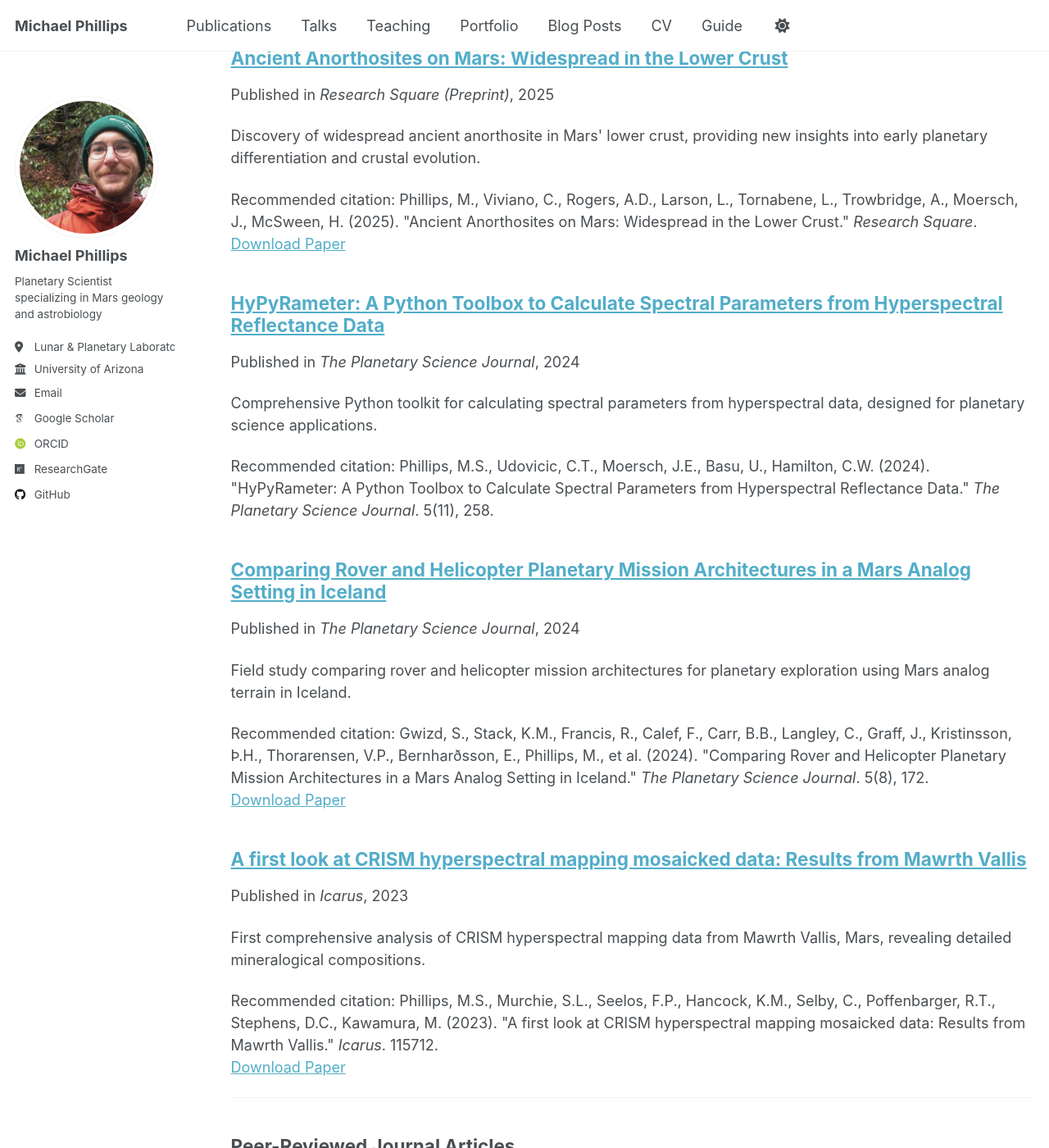
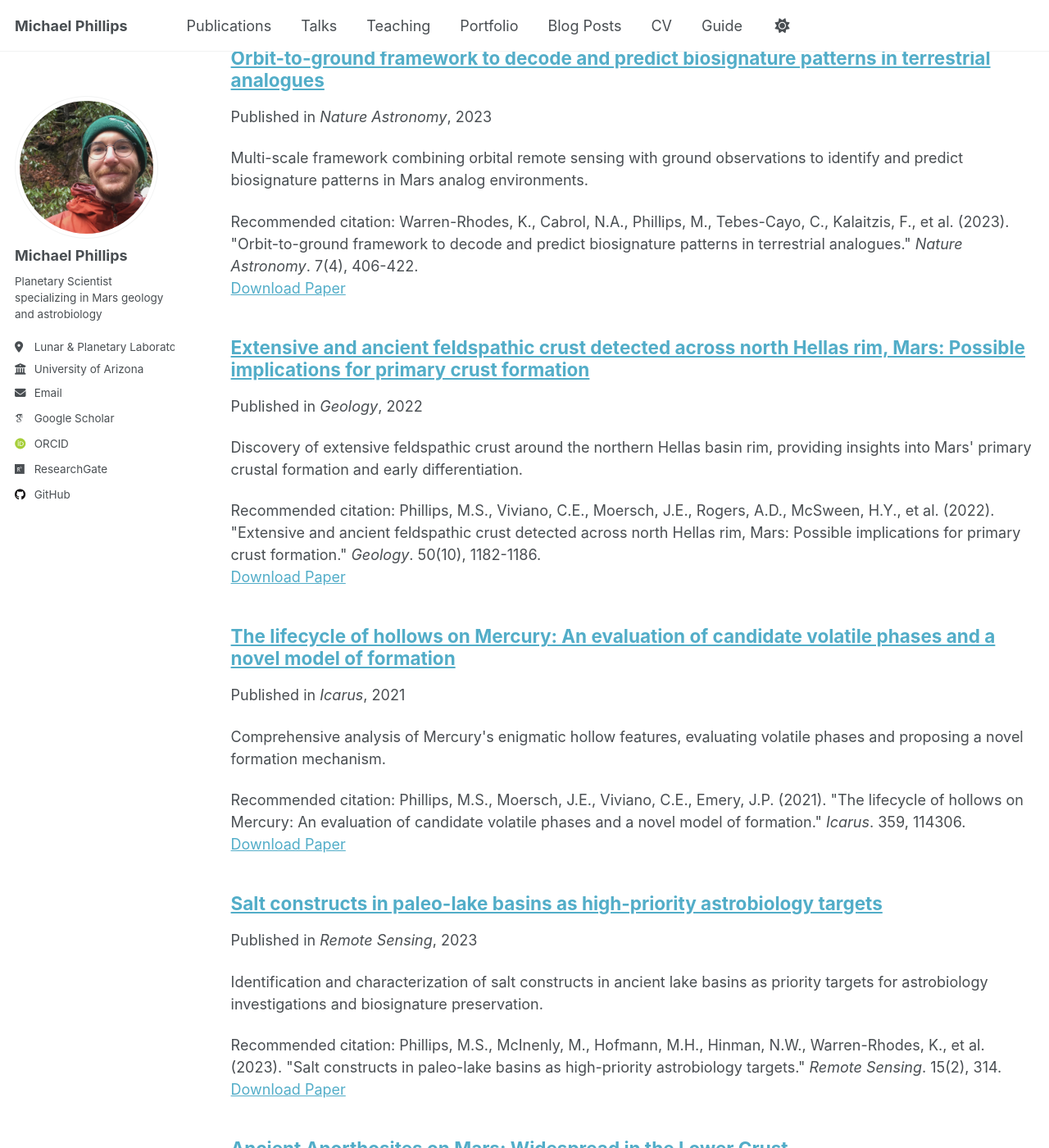
Before and after one commit to Michael-S-Phillips/michael-s-phillips.github.io, a Jekyll site: the page built from _pages/publications.md, in a window 1280 px wide and 1400 px high, scrolled down 361 px. Shown: the whole window at 82% size. Built offline with Jekyll 4.4.1, drawn with Linux system fonts in a browser that asks for light colours; some web fonts are replaced; a script that is not in the unit is left out; some of the changed text lies outside the part shown.

Commit message:
update pubs page

```diff
--- a/_pages/publications.md
+++ b/_pages/publications.md
@@ -13,7 +13,7 @@ For citation metrics and full publication list, see my [Google Scholar](https://
 
 ## Featured Publications
 
-{% assign featured_papers = "2025-06-01-ancient-anorthosites-mars-2025,2024-11-01-hypyrameter-python-toolbox-2024,2024-08-01-rover-helicopter-mars-analog-iceland-2024,2023-07-01-crism-hyperspectral-mawrth-vallis-2023" | split: "," %}
+{% assign featured_papers = "2023-04-01-orbit-to-ground-biosignature-framework-2023,2022-10-01-feldspathic-crust-hellas-geology-2022,2021-09-01-mercury-hollows-lifecycle-2021,2023-02-01-salt-constructs-astrobiology-targets-2023,2025-06-01-ancient-anorthosites-mars-2025" | split: "," %}
 
 {% for paper_id in featured_papers %}
   {% for post in site.publications %}
@@ -28,7 +28,7 @@ For citation metrics and full publication list, see my [Google Scholar](https://
 
 ## Peer-Reviewed Journal Articles
 
-{% assign journal_venues = "The Planetary Science Journal,Icarus,Frontiers in Astronomy and Space Sciences,Earth Surface Processes and Landforms,Science of the Total Environment,Bulletin of the American Astronomical Society" | split: "," %}
+{% assign journal_venues = "Nature Astronomy,Geology,The Planetary Science Journal,Icarus,Frontiers in Astronomy and Space Sciences,Earth Surface Processes and Landforms,Science of the Total Environment,Remote Sensing,Bulletin of the American Astronomical Society" | split: "," %}
 
 {% for post in site.publications reversed %}
   {% if journal_venues contains post.venue %}
--- /dev/null
+++ b/_publications/2021-09-01-mercury-hollows-lifecycle-2021.md
@@ -0,0 +1,15 @@
+---
+title: "The lifecycle of hollows on Mercury: An evaluation of candidate volatile phases and a novel model of formation"
+collection: publications
+permalink: /publication/2021-09-01-mercury-hollows-lifecycle-2021
+excerpt: 'Comprehensive analysis of Mercury&apos;s enigmatic hollow features, evaluating volatile phases and proposing a novel formation mechanism.'
+date: 2021-09-01
+venue: 'Icarus'
+paperurl: 'https://doi.org/10.1016/j.icarus.2021.114306'
+citation: 'Phillips, M.S., Moersch, J.E., Viviano, C.E., Emery, J.P. (2021). &quot;The lifecycle of hollows on Mercury: An evaluation of candidate volatile phases and a novel model of formation.&quot; <i>Icarus</i>. 359, 114306.'
+---
+Comprehensive analysis of Mercury's enigmatic hollow features, evaluating volatile phases and proposing a novel formation mechanism.
+
+[Download paper here](https://doi.org/10.1016/j.icarus.2021.114306)
+
+Recommended citation: Phillips, M.S., Moersch, J.E., Viviano, C.E., Emery, J.P. (2021). "The lifecycle of hollows on Mercury: An evaluation of candidate volatile phases and a novel model of formation." <i>Icarus</i>. 359, 114306.
--- /dev/null
+++ b/_publications/2022-03-01-ca-sulfate-mars-analog-morphologies-2022.md
@@ -0,0 +1,15 @@
+---
+title: "Surface Morphologies in a Mars-Analog Ca-Sulfate Salar, High Andes, Northern Chile"
+collection: publications
+permalink: /publication/2022-03-01-ca-sulfate-mars-analog-morphologies-2022
+excerpt: 'Characterization of surface morphologies in a high-altitude calcium sulfate salar, providing insights into Mars analog environments and sulfate formation processes.'
+date: 2022-03-01
+venue: 'Frontiers in Astronomy and Space Sciences'
+paperurl: 'https://doi.org/10.3389/fspas.2021.797591'
+citation: 'Hinman, N.W., Hofmann, M.H., Warren-Rhodes, K., Phillips, M.S., Noffke, N., et al. (2022). &quot;Surface Morphologies in a Mars-Analog Ca-Sulfate Salar, High Andes, Northern Chile.&quot; <i>Frontiers in Astronomy and Space Sciences</i>. 8, 797591.'
+---
+Characterization of surface morphologies in a high-altitude calcium sulfate salar, providing insights into Mars analog environments and sulfate formation processes.
+
+[Download paper here](https://doi.org/10.3389/fspas.2021.797591)
+
+Recommended citation: Hinman, N.W., Hofmann, M.H., Warren-Rhodes, K., Phillips, M.S., Noffke, N., et al. (2022). "Surface Morphologies in a Mars-Analog Ca-Sulfate Salar, High Andes, Northern Chile." <i>Frontiers in Astronomy and Space Sciences</i>. 8, 797591.
--- /dev/null
+++ b/_publications/2022-10-01-feldspathic-crust-hellas-geology-2022.md
@@ -0,0 +1,15 @@
+---
+title: "Extensive and ancient feldspathic crust detected across north Hellas rim, Mars: Possible implications for primary crust formation"
+collection: publications
+permalink: /publication/2022-10-01-feldspathic-crust-hellas-geology-2022
+excerpt: 'Discovery of extensive feldspathic crust around the northern Hellas basin rim, providing insights into Mars&apos; primary crustal formation and early differentiation.'
+date: 2022-10-01
+venue: 'Geology'
+paperurl: 'https://doi.org/10.1130/G50553.1'
+citation: 'Phillips, M.S., Viviano, C.E., Moersch, J.E., Rogers, A.D., McSween, H.Y., et al. (2022). &quot;Extensive and ancient feldspathic crust detected across north Hellas rim, Mars: Possible implications for primary crust formation.&quot; <i>Geology</i>. 50(10), 1182-1186.'
+---
+Discovery of extensive feldspathic crust around the northern Hellas basin rim, providing insights into Mars' primary crustal formation and early differentiation.
+
+[Download paper here](https://doi.org/10.1130/G50553.1)
+
+Recommended citation: Phillips, M.S., Viviano, C.E., Moersch, J.E., Rogers, A.D., McSween, H.Y., et al. (2022). "Extensive and ancient feldspathic crust detected across north Hellas rim, Mars: Possible implications for primary crust formation." <i>Geology</i>. 50(10), 1182-1186.
--- /dev/null
+++ b/_publications/2023-02-01-salt-constructs-astrobiology-targets-2023.md
@@ -0,0 +1,15 @@
+---
+title: "Salt constructs in paleo-lake basins as high-priority astrobiology targets"
+collection: publications
+permalink: /publication/2023-02-01-salt-constructs-astrobiology-targets-2023
+excerpt: 'Identification and characterization of salt constructs in ancient lake basins as priority targets for astrobiology investigations and biosignature preservation.'
+date: 2023-02-01
+venue: 'Remote Sensing'
+paperurl: 'https://doi.org/10.3390/rs15020314'
+citation: 'Phillips, M.S., McInenly, M., Hofmann, M.H., Hinman, N.W., Warren-Rhodes, K., et al. (2023). &quot;Salt constructs in paleo-lake basins as high-priority astrobiology targets.&quot; <i>Remote Sensing</i>. 15(2), 314.'
+---
+Identification and characterization of salt constructs in ancient lake basins as priority targets for astrobiology investigations and biosignature preservation.
+
+[Download paper here](https://doi.org/10.3390/rs15020314)
+
+Recommended citation: Phillips, M.S., McInenly, M., Hofmann, M.H., Hinman, N.W., Warren-Rhodes, K., et al. (2023). "Salt constructs in paleo-lake basins as high-priority astrobiology targets." <i>Remote Sensing</i>. 15(2), 314.
--- /dev/null
+++ b/_publications/2023-04-01-orbit-to-ground-biosignature-framework-2023.md
@@ -0,0 +1,15 @@
+---
+title: "Orbit-to-ground framework to decode and predict biosignature patterns in terrestrial analogues"
+collection: publications
+permalink: /publication/2023-04-01-orbit-to-ground-biosignature-framework-2023
+excerpt: 'Multi-scale framework combining orbital remote sensing with ground observations to identify and predict biosignature patterns in Mars analog environments.'
+date: 2023-04-01
+venue: 'Nature Astronomy'
+paperurl: 'https://doi.org/10.1038/s41550-023-01901-z'
+citation: 'Warren-Rhodes, K., Cabrol, N.A., Phillips, M., Tebes-Cayo, C., Kalaitzis, F., et al. (2023). &quot;Orbit-to-ground framework to decode and predict biosignature patterns in terrestrial analogues.&quot; <i>Nature Astronomy</i>. 7(4), 406-422.'
+---
+Multi-scale framework combining orbital remote sensing with ground observations to identify and predict biosignature patterns in Mars analog environments.
+
+[Download paper here](https://doi.org/10.1038/s41550-023-01901-z)
+
+Recommended citation: Warren-Rhodes, K., Cabrol, N.A., Phillips, M., Tebes-Cayo, C., Kalaitzis, F., et al. (2023). "Orbit-to-ground framework to decode and predict biosignature patterns in terrestrial analogues." <i>Nature Astronomy</i>. 7(4), 406-422.
```
